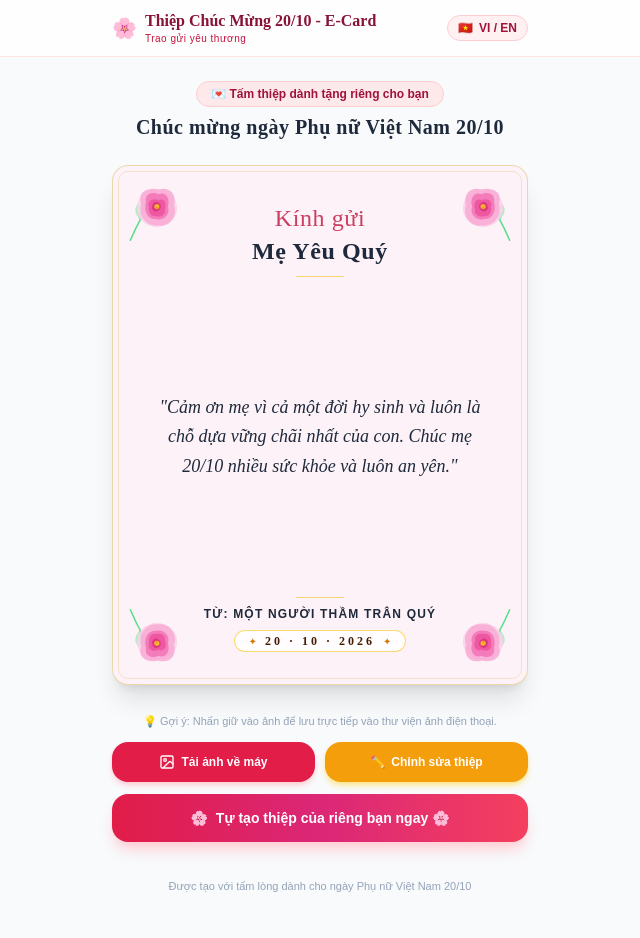
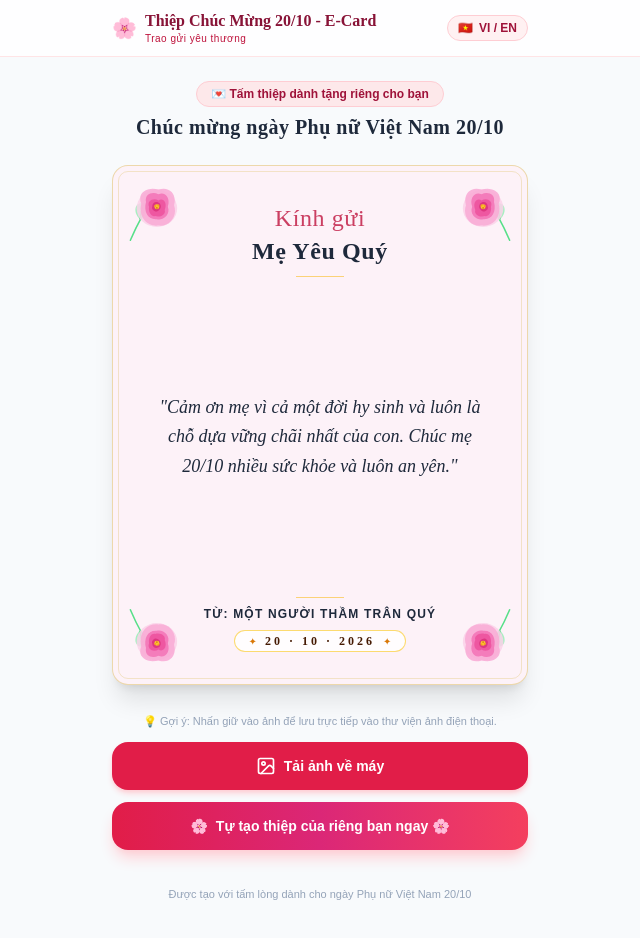
Before and after one commit to lyquangthai1993/women-day-e-card, a Next.js app: page /card in a window 1280 px wide. Shown: the top 938 px of the page, without its empty margins (320-960 px from the left). Built offline with nearby package versions, Linux system fonts and the light colour scheme.

Commit message:
feat: remove edit card button from share view and sync latest google apps script url

```diff
--- a/src/app/card/page.tsx
+++ b/src/app/card/page.tsx
@@ -4,7 +4,7 @@ import React, { useState, useEffect, useRef, Suspense } from 'react';
 import html2canvas from 'html2canvas';
 import { Image as ImageIcon, Loader2 } from 'lucide-react';
 import Link from 'next/link';
-import { useSearchParams, useRouter } from 'next/navigation';
+import { useSearchParams } from 'next/navigation';
 
 import { RelationshipTheme, Language } from '../../types';
 import { RELATIONSHIPS, I18N } from '../../lib/constants';
@@ -13,7 +13,6 @@ import { CardPreview } from '../../components/CardPreview';
 
 function CardViewContent() {
   const searchParams = useSearchParams();
-  const router = useRouter();
 
   const [language, setLanguage] = useState<Language>('vi');
   const [relationship, setRelationship] = useState<RelationshipTheme>(RELATIONSHIPS[0]);
@@ -169,18 +168,7 @@ function CardViewContent() {
     }
   };
 
-  // Điều hướng về Trang chủ để chỉnh sửa thiệp
-  const handleEditCard = () => {
-    const p = new URLSearchParams();
-    if (cardId) p.set('edit', cardId);
-    if (relationship.id !== 'mother') p.set('rel', relationship.id);
-    if (language !== 'vi') p.set('l', language);
-    if (receiver.trim()) p.set('r', receiver.trim());
-    if (sender.trim()) p.set('s', sender.trim());
-    if (message.trim()) p.set('m', message.trim());
 
-    router.push(`/?${p.toString()}`);
-  };
 
   return (
     <div className="min-h-screen bg-slate-50 flex flex-col font-sans">
@@ -266,33 +254,22 @@ function CardViewContent() {
             {t.longPressHint}
           </p>
 
-          <div className="grid grid-cols-2 gap-2.5">
+          {/* Nút 1: Tải ảnh về máy */}
           <button
             type="button"
             onClick={handleSaveImage}
             disabled={isSavingImage || isLoadingCard}
-              className="bg-rose-600 hover:bg-rose-700 disabled:opacity-50 text-white font-bold py-3 px-4 rounded-2xl text-xs flex items-center justify-center space-x-1.5 shadow-md shadow-rose-200 active:scale-95 transition"
+            className="w-full bg-rose-600 hover:bg-rose-700 disabled:opacity-50 text-white font-bold py-3.5 px-5 rounded-2xl text-sm flex items-center justify-center space-x-2 shadow-md shadow-rose-200 active:scale-95 transition"
           >
             {isSavingImage ? (
-                <Loader2 className="w-4 h-4 animate-spin" />
+              <Loader2 className="w-5 h-5 animate-spin" />
             ) : (
-                <ImageIcon className="w-4 h-4" />
+              <ImageIcon className="w-5 h-5" />
             )}
             <span>{isSavingImage ? t.btnSavingText : t.btnDownload}</span>
           </button>
 
-            <button
-              type="button"
-              onClick={handleEditCard}
-              disabled={isLoadingCard}
-              className="bg-amber-500 hover:bg-amber-600 disabled:opacity-50 text-white font-bold py-3 px-4 rounded-2xl text-xs flex items-center justify-center space-x-1.5 shadow-md shadow-amber-200 active:scale-95 transition"
-            >
-              <span>✏️</span>
-              <span>{t.btnEditCard}</span>
-            </button>
-          </div>
-
-          {/* Nút lớn quay về Trang chủ tạo thiệp */}
+          {/* Nút 2: Lớn quay về Trang chủ tạo thiệp */}
           <Link
             href="/"
             className="w-full bg-gradient-to-r from-rose-600 via-pink-600 to-rose-500 hover:opacity-95 text-white font-bold py-3.5 px-5 rounded-2xl text-sm flex items-center justify-center space-x-2 shadow-lg shadow-rose-200 active:scale-95 transition"
--- a/src/app/page.tsx
+++ b/src/app/page.tsx
@@ -444,47 +444,20 @@ export default function HomePage() {
               {t.longPressHint}
             </p>
 
-            <div className="grid grid-cols-2 gap-2.5">
+            {/* Nút 1: Tải ảnh về máy */}
             <button
               type="button"
               onClick={handleSaveImage}
               disabled={isSavingImage || isLoadingCard}
-                className="bg-rose-600 hover:bg-rose-700 disabled:opacity-50 text-white font-bold py-3 px-4 rounded-2xl text-xs flex items-center justify-center space-x-1.5 shadow-md shadow-rose-200 active:scale-95 transition"
+              className="w-full bg-rose-600 hover:bg-rose-700 disabled:opacity-50 text-white font-bold py-3.5 px-5 rounded-2xl text-sm flex items-center justify-center space-x-2 shadow-md shadow-rose-200 active:scale-95 transition"
             >
               {isSavingImage ? (
-                  <Loader2 className="w-4 h-4 animate-spin" />
+                <Loader2 className="w-5 h-5 animate-spin" />
               ) : (
-                  <ImageIcon className="w-4 h-4" />
+                <ImageIcon className="w-5 h-5" />
               )}
               <span>{isSavingImage ? t.btnSavingText : t.btnDownload}</span>
             </button>
-
-              {cardId ? (
-                <button
-                  type="button"
-                  onClick={handleSwitchToEditMode}
-                  disabled={isLoadingCard}
-                  className="bg-amber-500 hover:bg-amber-600 disabled:opacity-50 text-white font-bold py-3 px-4 rounded-2xl text-xs flex items-center justify-center space-x-1.5 shadow-md shadow-amber-200 active:scale-95 transition"
-                >
-                  <span>✏️</span>
-                  <span>{t.btnEditCard}</span>
-                </button>
-              ) : (
-                <button
-                  type="button"
-                  onClick={handleShare}
-                  disabled={isSharing || isLoadingCard}
-                  className="bg-white hover:bg-rose-50 disabled:opacity-50 text-rose-700 border border-rose-200 font-bold py-3 px-4 rounded-2xl text-xs flex items-center justify-center space-x-1.5 shadow-sm active:scale-95 transition"
-                >
-                  {isSharing ? (
-                    <Loader2 className="w-4 h-4 animate-spin text-rose-600" />
-                  ) : (
-                    <Share2 className="w-4 h-4" />
-                  )}
-                  <span>{isSharing ? t.btnSharingText : t.btnShareText}</span>
-                </button>
-              )}
-            </div>
 
             {/* Nút lớn dẫn về Trang chủ để tạo thiệp */}
             <button
--- a/src/lib/googleSheet.ts
+++ b/src/lib/googleSheet.ts
@@ -1,4 +1,4 @@
-export const GOOGLE_SHEET_API_URL = process.env.NEXT_PUBLIC_GOOGLE_SHEET_API_URL || "https://script.google.com/macros/s/AKfycbx7EoYi99gYNarWJzrxsX538w9zuLvlPc_rMS92sUeYuHmhpjIFxjJ7oy4vHXb_2BaCAw/exec";
+export const GOOGLE_SHEET_API_URL = process.env.NEXT_PUBLIC_GOOGLE_SHEET_API_URL || "https://script.google.com/macros/s/AKfycby_4b2e1psYo9rChMmeIS-LwWz8pz23KyRxSH1HswqBay5zyWhS18mr1i_RgaZczr3x9w/exec";
 
 export interface SheetPayload {
   action: 'create_card' | 'claim_icecream' | 'save_card' | 'update_card';
```
Also changed, not shown: index.html (+8 -14 lines), 1 other file (tests, documents, lock files or other folders). Lines whose indentation alone changed are shown as unchanged.
